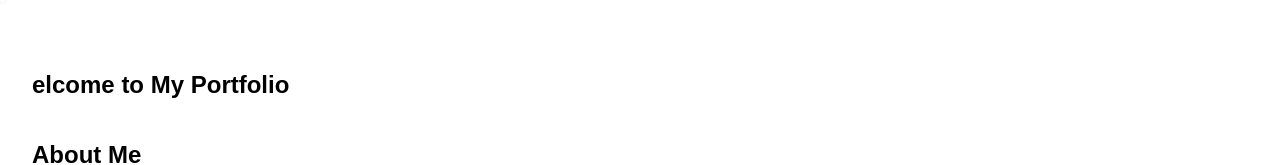
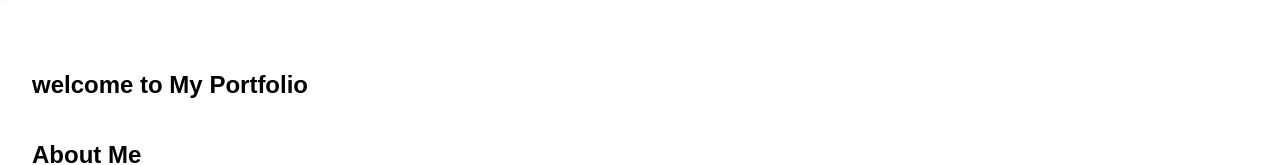
Before and after one commit to shuaib05/portfolio, a plain HTML site: page index.html in a window 1280 px wide. Shown: the part 589-754 px from the top of the page. Drawn offline with Linux system fonts and the light colour scheme.

Commit message:
Update index.html

```diff
--- a/index.html
+++ b/index.html
@@ -89,7 +89,7 @@
   <div class="container">
     <!-- Home Section -->
     <div id="home" class="section">
-      <h2>elcome to My Portfolio</h2>
+      <h2>welcome to My Portfolio</h2>
 
     </div>
 
```
